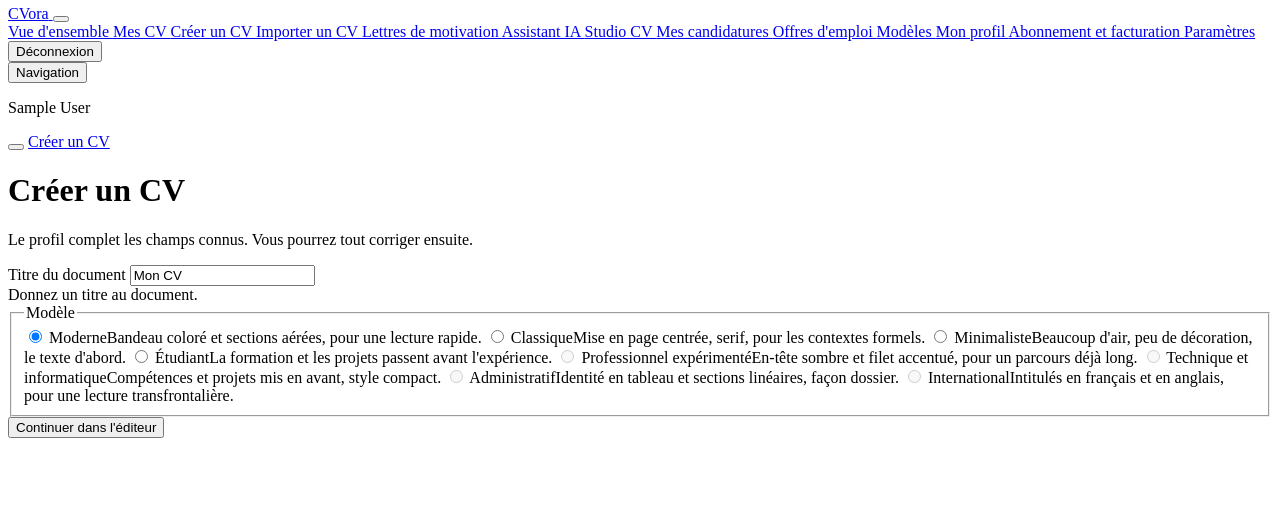
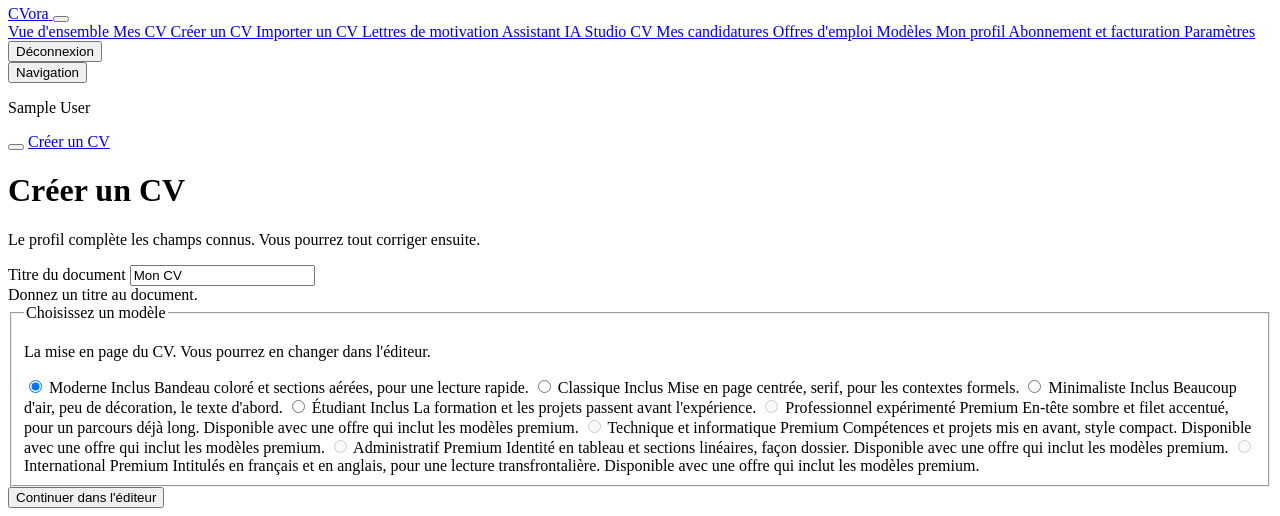
Before and after one commit to limetewifi-tech/Cvora, a Laravel app: page /cvs/nouveau in a window 1280 px wide. Shown: the part 1289-1805 px from the top of the page. Before the commit the page ends 1727 px from the top, so only its background shows below. Run offline with Laravel 12, Linux system fonts and the light colour scheme; a user stored in the database is signed in; data comes from the database, SQL or seed files in the repository; tables that the repository leaves empty hold one stand-in row (values such as "Sample post"); parts of the project's set-up code (start-up, migrations or seed data) failed here and were passed over.

Commit message:
Afficher les modèles proposés à la création d'un CV.
Si le catalogue est absent de la base, les huit modèles sont enregistrés avant l'affichage. Moderne est présélectionné, et les modèles premium restent visibles.

Co-authored-by: limetewifi-tech <limetewifi-tech@users.noreply.github.com>

```diff
--- a/app/Http/Controllers/HomeController.php
+++ b/app/Http/Controllers/HomeController.php
@@ -12,7 +12,7 @@ class HomeController extends Controller
     {
         return view('public.home', [
             'plans' => Plan::query()->active()->orderBy('sort_order')->get(),
-            'templates' => ResumeTemplate::query()->active()->orderBy('sort_order')->get(),
+            'templates' => ResumeTemplate::available(),
             'faqs' => $this->faqs(),
         ]);
     }
@@ -20,7 +20,7 @@ class HomeController extends Controller
     public function templates()
     {
         return view('public.templates', [
-            'templates' => ResumeTemplate::query()->active()->orderBy('sort_order')->get(),
+            'templates' => ResumeTemplate::available(),
         ]);
     }
 
--- a/app/Http/Controllers/ResumeController.php
+++ b/app/Http/Controllers/ResumeController.php
@@ -26,7 +26,7 @@ class ResumeController extends Controller
 
     public function create(Request $request)
     {
-        $templates = ResumeTemplate::query()->active()->orderBy('sort_order')->get();
+        $templates = ResumeTemplate::available();
 
         return view('resumes.create', [
             'templates' => $templates,
@@ -39,6 +39,10 @@ class ResumeController extends Controller
         $data = $request->validate([
             'title' => ['required', 'string', 'max:160'],
             'template_id' => ['required', 'integer', 'exists:resume_templates,id'],
+        ], [
+            'title.required' => 'Donnez un titre au document.',
+            'template_id.required' => 'Choisissez un modèle.',
+            'template_id.exists' => 'Ce modèle n\'est plus disponible.',
         ]);
 
         $template = ResumeTemplate::query()->findOrFail($data['template_id']);
@@ -59,7 +63,7 @@ class ResumeController extends Controller
 
         return view('resumes.edit', [
             'resume' => $resume,
-            'templates' => ResumeTemplate::query()->active()->orderBy('sort_order')->get(),
+            'templates' => ResumeTemplate::available(),
             'quota' => app(QuotaService::class),
             'form' => $this->formState($resume, $request),
             'versions' => $resume->versions()->latest()->limit(12)->get(),
--- a/app/Http/Controllers/SettingsController.php
+++ b/app/Http/Controllers/SettingsController.php
@@ -20,7 +20,7 @@ class SettingsController extends Controller
         return view('settings.edit', [
             'user' => $user,
             'preferences' => $user->profile?->preferences ?? [],
-            'templates' => ResumeTemplate::query()->active()->orderBy('sort_order')->get(),
+            'templates' => ResumeTemplate::available(),
             'phoneAuthAvailable' => $phone->available(),
         ]);
     }
--- a/app/Models/ResumeTemplate.php
+++ b/app/Models/ResumeTemplate.php
@@ -2,8 +2,10 @@
 
 namespace App\Models;
 
+use App\Support\ResumeTemplateCatalog;
 use Illuminate\Database\Eloquent\Attributes\Fillable;
 use Illuminate\Database\Eloquent\Builder;
+use Illuminate\Database\Eloquent\Collection;
 use Illuminate\Database\Eloquent\Model;
 use Illuminate\Database\Eloquent\Relations\HasMany;
 
@@ -29,4 +31,11 @@ class ResumeTemplate extends Model
     {
         return $query->where('is_active', true);
     }
+
+    public static function available(): Collection
+    {
+        ResumeTemplateCatalog::installMissing();
+
+        return static::query()->active()->orderBy('sort_order')->get();
+    }
 }
--- a/app/Services/Resume/ResumeWriter.php
+++ b/app/Services/Resume/ResumeWriter.php
@@ -9,6 +9,7 @@ use App\Models\ResumeVersion;
 use App\Models\User;
 use App\Services\Billing\QuotaService;
 use App\Support\ResumeContent;
+use App\Support\ResumeTemplateCatalog;
 use Illuminate\Support\Facades\DB;
 
 class ResumeWriter
@@ -90,6 +91,7 @@ class ResumeWriter
     public function createFromConfirmed(User $user, array $input): Resume
     {
         $this->quota->assertCanCreateResume($user);
+        ResumeTemplateCatalog::installMissing();
         $template = ResumeTemplate::query()->active()->where('is_premium', false)->orderBy('sort_order')->first()
             ?? ResumeTemplate::query()->active()->orderBy('sort_order')->first();
 
--- /dev/null
+++ b/app/Support/ResumeTemplateCatalog.php
@@ -0,0 +1,67 @@
+<?php
+
+namespace App\Support;
+
+use App\Models\ResumeTemplate;
+
+class ResumeTemplateCatalog
+{
+    public static function definitions(): array
+    {
+        $standard = ResumeContent::defaultOrder();
+        $student = ['education', 'skills', 'languages', 'projects', 'experiences', 'certifications', 'interests', 'references'];
+        $technical = ['skills', 'experiences', 'projects', 'education', 'certifications', 'languages', 'interests', 'references'];
+
+        return [
+            ['slug' => 'moderne', 'name' => 'Moderne', 'description' => 'Bandeau coloré et sections aérées, pour une lecture rapide.', 'audience' => 'Jeunes diplômés et profils polyvalents', 'is_premium' => false, 'sort_order' => 1, 'order' => $standard, 'primary' => '#2563EB', 'accent' => '#1F2937'],
+            ['slug' => 'classique', 'name' => 'Classique', 'description' => 'Mise en page centrée, serif, pour les contextes formels.', 'audience' => 'Candidatures institutionnelles', 'is_premium' => false, 'sort_order' => 2, 'order' => $standard, 'primary' => '#1F2937', 'accent' => '#2563EB'],
+            ['slug' => 'minimaliste', 'name' => 'Minimaliste', 'description' => 'Beaucoup d\'air, peu de décoration, le texte d\'abord.', 'audience' => 'Profils qui veulent une lecture directe', 'is_premium' => false, 'sort_order' => 3, 'order' => $standard, 'primary' => '#111827', 'accent' => '#6B7280'],
+            ['slug' => 'etudiant', 'name' => 'Étudiant', 'description' => 'La formation et les projets passent avant l\'expérience.', 'audience' => 'Étudiants et premiers emplois', 'is_premium' => false, 'sort_order' => 4, 'order' => $student, 'primary' => '#2563EB', 'accent' => '#10B981'],
+            ['slug' => 'experimente', 'name' => 'Professionnel expérimenté', 'description' => 'En-tête sombre et filet accentué, pour un parcours déjà long.', 'audience' => 'Cadres et profils confirmés', 'is_premium' => true, 'sort_order' => 5, 'order' => $standard, 'primary' => '#1F2937', 'accent' => '#F59E0B'],
+            ['slug' => 'technique', 'name' => 'Technique et informatique', 'description' => 'Compétences et projets mis en avant, style compact.', 'audience' => 'Développement, systèmes, données', 'is_premium' => true, 'sort_order' => 6, 'order' => $technical, 'primary' => '#0F172A', 'accent' => '#38BDF8'],
+            ['slug' => 'administratif', 'name' => 'Administratif', 'description' => 'Identité en tableau et sections linéaires, façon dossier.', 'audience' => 'Administration, secrétariat, gestion', 'is_premium' => true, 'sort_order' => 7, 'order' => $standard, 'primary' => '#1E3A8A', 'accent' => '#1F2937'],
+            ['slug' => 'international', 'name' => 'International', 'description' => 'Intitulés en français et en anglais, pour une lecture transfrontalière.', 'audience' => 'Candidatures hors du marché local', 'is_premium' => true, 'sort_order' => 8, 'order' => $standard, 'primary' => '#111827', 'accent' => '#2563EB'],
+        ];
+    }
+
+    public static function installMissing(): void
+    {
+        $present = ResumeTemplate::query()->pluck('slug')->all();
+
+        foreach (self::definitions() as $template) {
+            if (in_array($template['slug'], $present, true)) {
+                continue;
+            }
+
+            ResumeTemplate::query()->create(self::attributes($template));
+        }
+    }
+
+    public static function sync(): void
+    {
+        foreach (self::definitions() as $template) {
+            ResumeTemplate::query()->updateOrCreate(
+                ['slug' => $template['slug']],
+                self::attributes($template),
+            );
+        }
+    }
+
+    private static function attributes(array $template): array
+    {
+        return [
+            'slug' => $template['slug'],
+            'name' => $template['name'],
+            'description' => $template['description'],
+            'audience' => $template['audience'],
+            'is_premium' => $template['is_premium'],
+            'is_active' => true,
+            'sort_order' => $template['sort_order'],
+            'default_section_order' => $template['order'],
+            'default_theme' => [
+                'primary' => $template['primary'],
+                'accent' => $template['accent'],
+            ],
+        ];
+    }
+}
--- a/resources/views/resumes/create.blade.php
+++ b/resources/views/resumes/create.blade.php
@@ -2,7 +2,7 @@
 @section('document-title', 'Créer un CV')
 @section('content')
     <h1 class="h2">Créer un CV</h1>
-    <p class="text-secondary">Le profil complet les champs connus. Vous pourrez tout corriger ensuite.</p>
+    <p class="text-secondary">Le profil complète les champs connus. Vous pourrez tout corriger ensuite.</p>
     <form method="POST" action="{{ route('cvs.store') }}" class="card cvora-narrow mt-4 needs-validation" novalidate>
         @csrf
         <div class="card-body vstack gap-3">
@@ -12,16 +12,34 @@
                 <div class="invalid-feedback">Donnez un titre au document.</div>
             </div>
             <fieldset>
-                <legend class="form-label">Modèle</legend>
+                <legend class="form-label mb-1">Choisissez un modèle</legend>
+                <p class="small text-secondary">La mise en page du CV. Vous pourrez en changer dans l'éditeur.</p>
+                @php
+                    $defaultTemplate = $templates->first(fn ($template) => ! $template->is_premium || $quota->allows(auth()->user(), 'premium_templates'));
+                @endphp
+                @if ($templates->isEmpty())
+                    <p class="alert alert-warning mb-0">Aucun modèle n'est disponible pour le moment.</p>
+                @else
                     <div class="vstack gap-2">
                         @foreach ($templates as $template)
                             @php $allowed = ! $template->is_premium || $quota->allows(auth()->user(), 'premium_templates'); @endphp
-                        <label class="d-flex gap-3 border rounded p-3 {{ $allowed ? '' : 'opacity-50' }}">
-                            <input class="form-check-input mt-1" type="radio" name="template_id" value="{{ $template->id }}" @checked(old('template_id', $templates->firstWhere('is_premium', false)?->id) == $template->id) @disabled(! $allowed)>
-                            <span><span class="fw-semibold">{{ $template->name }}</span><span class="d-block small text-secondary">{{ $template->description }}</span></span>
+                            <label class="cvora-choice d-flex gap-3 border rounded p-3 {{ $allowed ? '' : 'opacity-75' }}">
+                                <input class="form-check-input mt-1" type="radio" name="template_id" value="{{ $template->id }}" @checked(old('template_id', $defaultTemplate?->id) == $template->id) @disabled(! $allowed) @required($allowed)>
+                                <span>
+                                    <span class="fw-semibold">{{ $template->name }}</span>
+                                    <span class="badge text-bg-{{ $template->is_premium ? 'warning' : 'primary' }} ms-1">{{ $template->is_premium ? 'Premium' : 'Inclus' }}</span>
+                                    <span class="d-block small text-secondary">{{ $template->description }}</span>
+                                    @unless ($allowed)
+                                        <span class="d-block small">Disponible avec une offre qui inclut les modèles premium.</span>
+                                    @endunless
+                                </span>
                             </label>
                         @endforeach
                     </div>
+                @endif
+                @error('template_id')
+                    <p class="text-danger small mb-0 mt-2">{{ $message }}</p>
+                @enderror
             </fieldset>
             <button class="btn btn-primary" type="submit" data-loading>Continuer dans l'éditeur</button>
         </div>
```
Also changed, not shown: database/seeders/TemplateSeeder.php (+2 -35 lines), resources/css/app.css (+14 -0 lines), tests/Feature/ResumeTest.php (+24 -0 lines), database/migrations/2026_10_17_140000_ensure_resume_template_catalog.php (added). Lines whose indentation alone changed are shown as unchanged.
